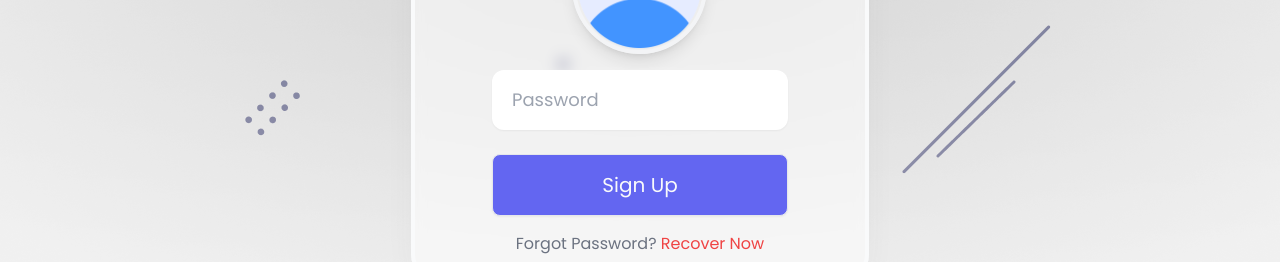
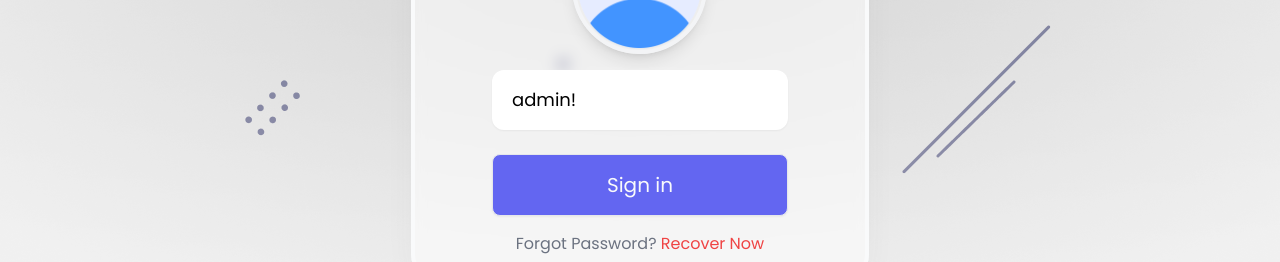
Before and after one commit to fbladimir/auth-mern-app, a React (Create React App) app in the folder client/: page /Password in a window 1280 px wide. Shown: the part 421-683 px from the top of the page. Built offline with nearby package versions, Linux system fonts and the light colour scheme.

Commit message:
small text fix

```diff
--- a/client/src/components/Password.js
+++ b/client/src/components/Password.js
@@ -14,7 +14,7 @@ export default function Password() {
 
   const formik = useFormik({
     initialValues : {
-      password : ''
+      password : 'admin!'
     },
     validate : passwordValidate,
     validateOnBlur: false,
@@ -46,7 +46,7 @@ export default function Password() {
 
             <div className="textbox flex flex-col items-center gap-6">
               <input {...formik.getFieldProps('password')} className={styles.textbox} type="text" placeholder='Password' />
-              <button className={styles.btn} type='submit'> Sign Up </button>
+              <button className={styles.btn} type='submit'> Sign in </button>
             </div>
 
             <div className="text-center py-4">
```
